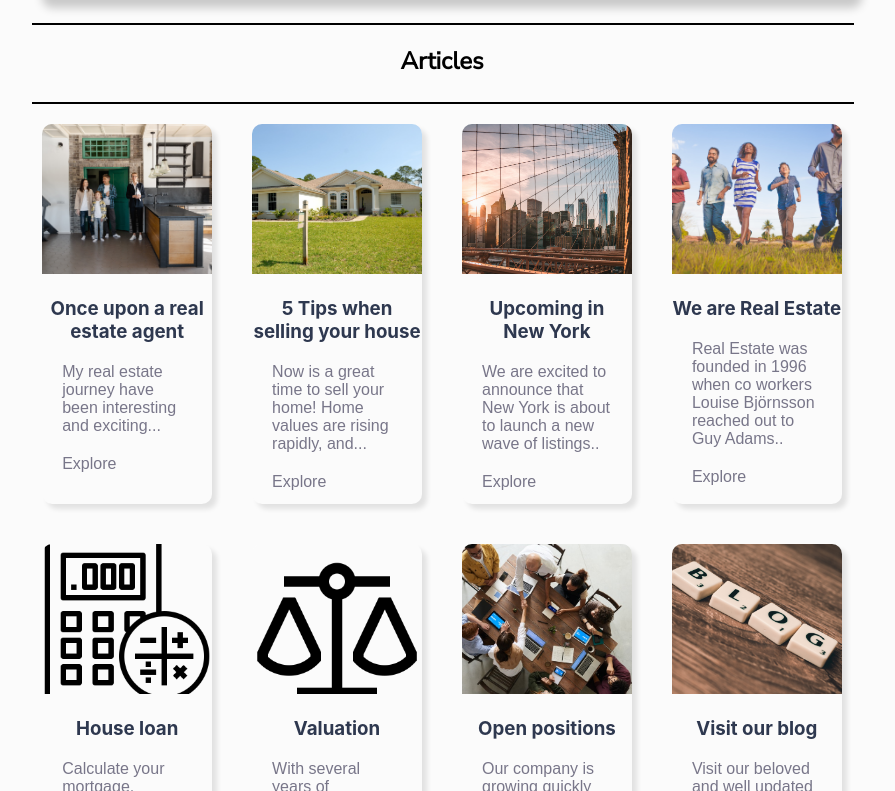
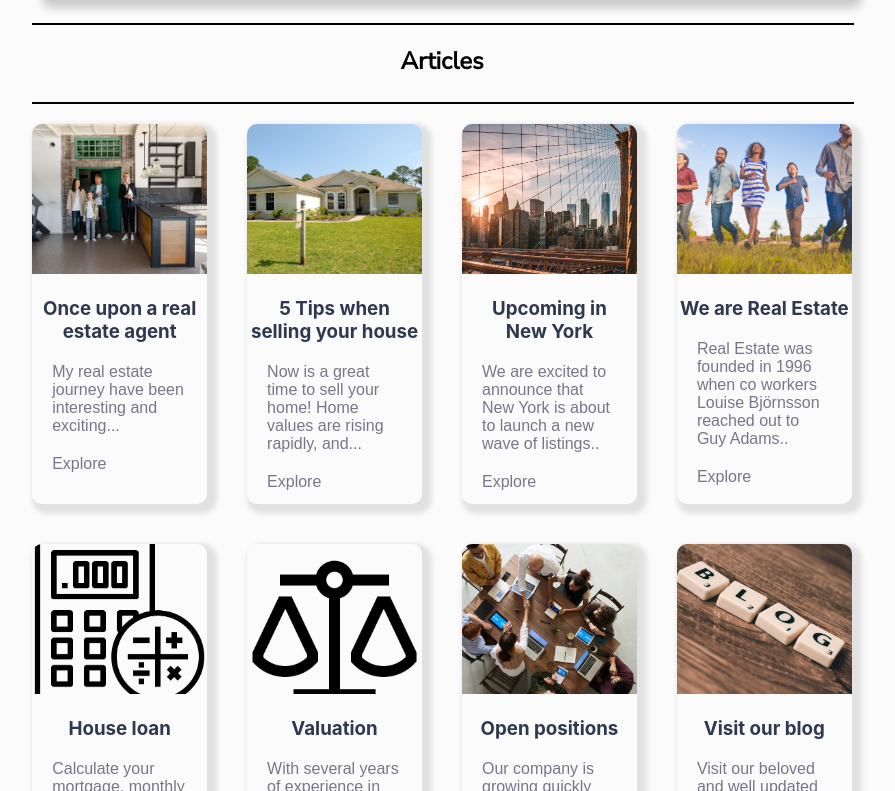
Before and after one commit to Oggilit0/Real-estate, a React (Create React App) app: page / in a window 1280 px wide. Shown: the part 2169-2960 px from the top of the page, without its empty margins (241-1136 px from the left). Built offline with nearby package versions, Linux system fonts and the light colour scheme.

Commit message:
removed margin from articles

```diff
--- a/src/stylesheets/Articles.css
+++ b/src/stylesheets/Articles.css
@@ -4,11 +4,10 @@
   margin-bottom: 20px;
   grid-template-columns: 1fr 1fr 1fr 1fr;
   grid-template-rows: 1fr 1fr;
-  margin: 10px;
 }
 
 #articles-img-container {
-  box-shadow: 5px 5px 5px rgb(0 0 0 / 0.1);
+  box-shadow: 5px 5px 5px 5px rgb(0 0 0  / 0.1);
   border-radius: 10px;
   background-color: var(--Light-shades);
   height: 380px;
```
